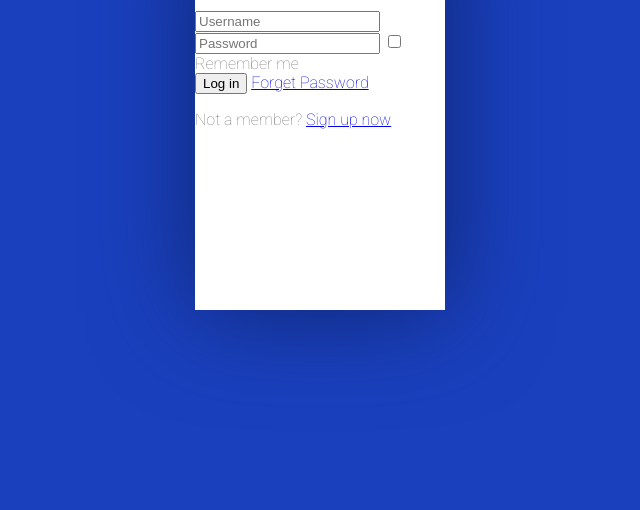
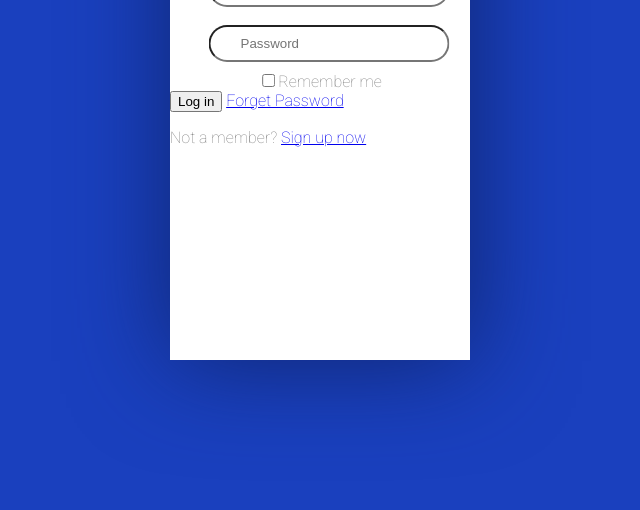
Before and after one commit to oudsemam/logInGradientButton, a plain HTML site: page index.html in a window 1280 px wide. Shown: the part 290-800 px from the top of the page, without its empty margins (320-960 px from the left). Drawn offline with Linux system fonts and the light colour scheme.

Commit message:
adjusted inputs and overal size of white box

```diff
--- a/index.html
+++ b/index.html
@@ -14,8 +14,8 @@
             <h1>Login</h1>
         </header>
         <form>
-            <input type="username" placeholder="Username">
-            <input type="password" placeholder="Password">
+            <input type="username" placeholder="Username" class="form">
+            <input type="password" placeholder="Password" class="form">
             <label><input type="checkbox">Remember me</label>
         </form>
         <div id="login">
--- a/styles.css
+++ b/styles.css
@@ -7,8 +7,8 @@ body {
 main {
     background-color: white;
     color: grey;
-    height: 400px;
-    width : 250px;
+    height: 500px;
+    width : 300px;
     position: fixed;
     box-shadow: 1px 1px 100px #0f256f;
     top: 50%;
@@ -21,3 +21,21 @@ header {
     font-size: 20px;
     font-weight: 300;
 }
+
+/* inputs */
+.form {
+    display: inline-block;
+    border-radius: 25px;
+    padding: 9px 30px 9px 30px;
+    margin: 9px;
+    position: relative;
+    left: 50%;
+    transform: translate(-50%);
+}
+
+label {
+    display: inline-block;
+    position: relative;
+    left: 50%;
+    transform: translate(-50%);
+}
```
